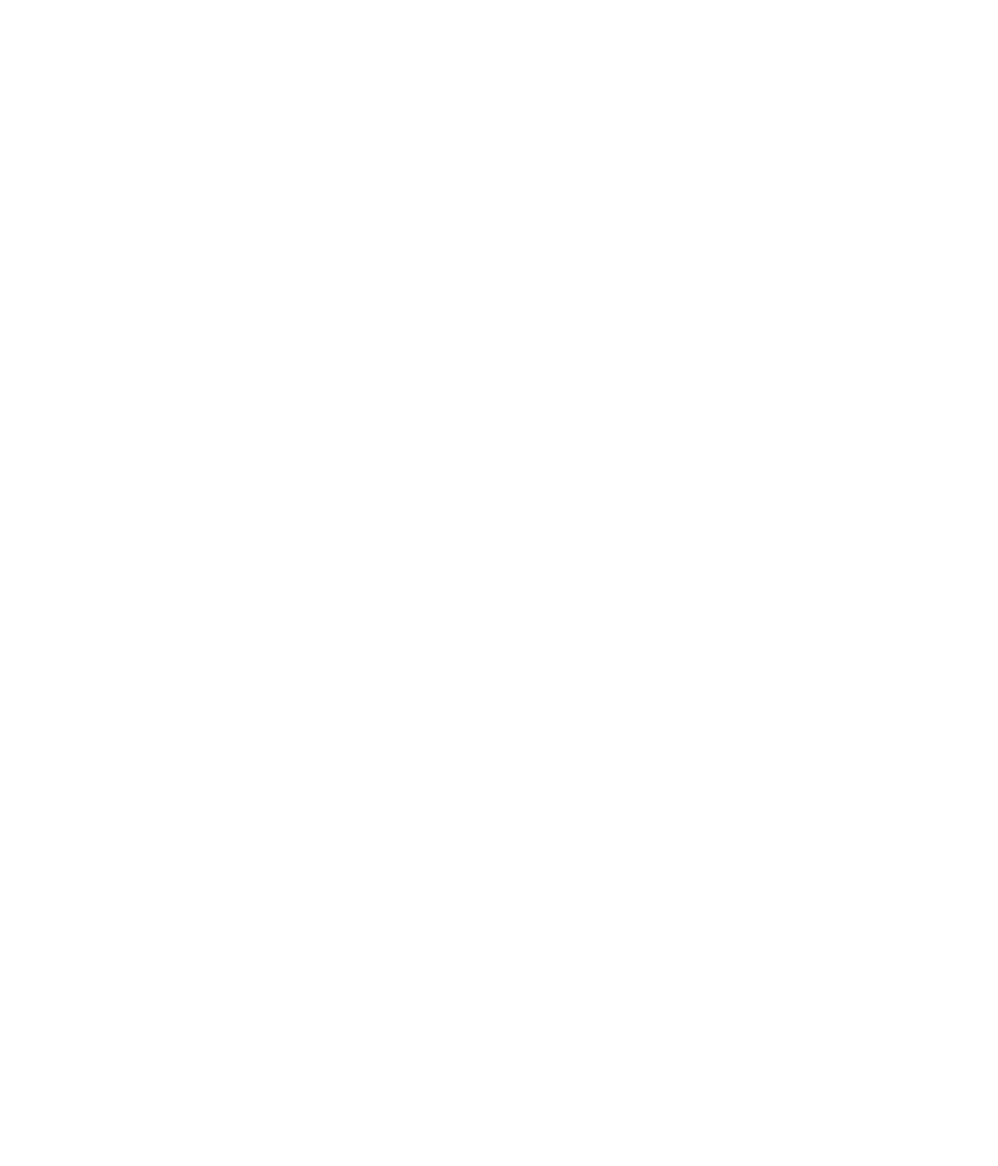
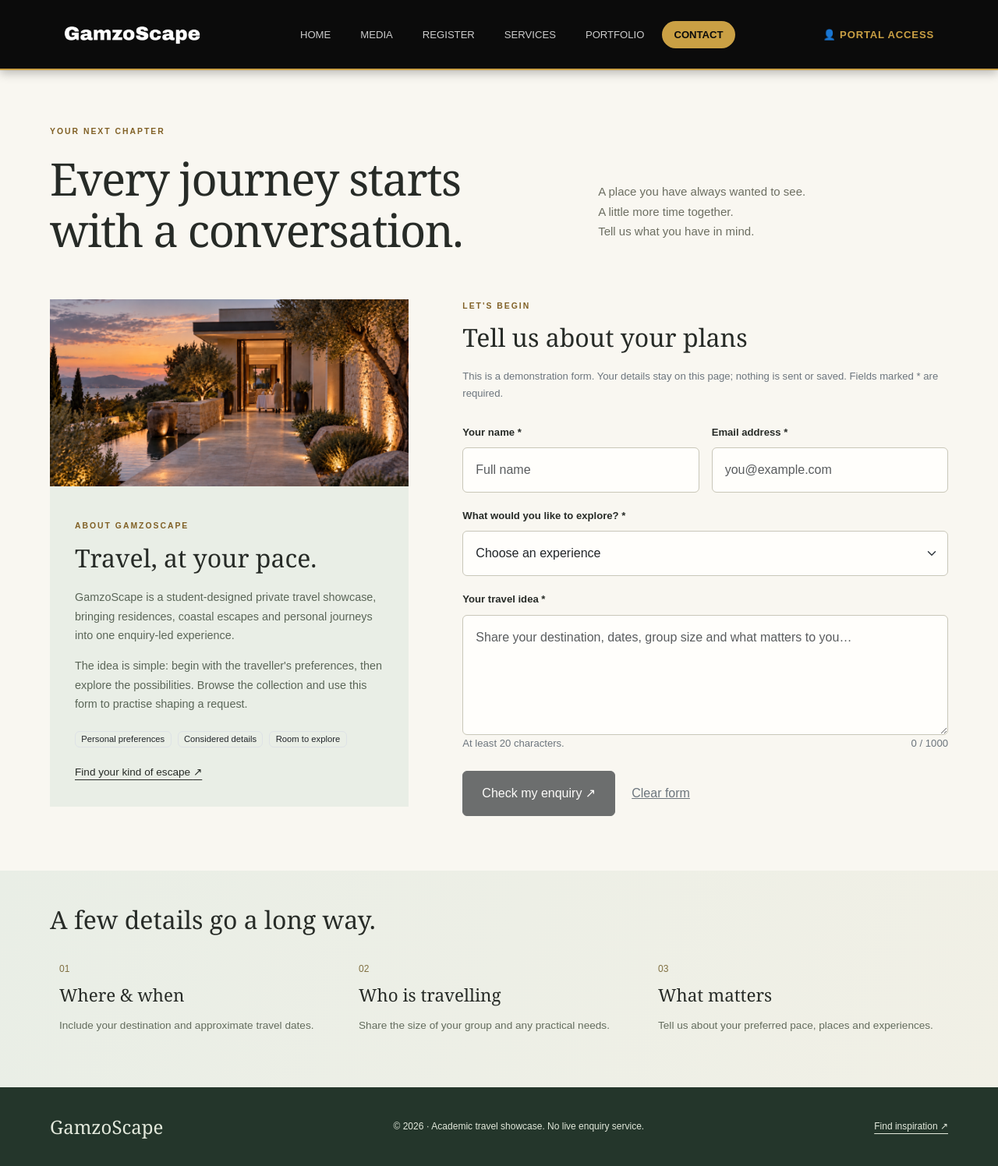
Before and after one commit to l1f24bscs/web-project-l1f24bscs0270, a plain HTML site: page contact.html in a window 1280 px wide. Shown: the whole page at 78% size. Before the commit the page ends 800 px from the top, so only its background shows below. Drawn offline with Linux system fonts and the light colour scheme.

Commit message:
Adding the html for contact and css for the contact and portfolio

```diff
--- a/contact.html
+++ b/contact.html
@@ -0,0 +1,108 @@
+<!DOCTYPE html>
+<html lang="en">
+<head>
+    <meta charset="UTF-8">
+    <meta name="viewport" content="width=device-width, initial-scale=1.0">
+    <meta name="description" content="Meet the GamzoScape concept and shape a personal travel enquiry.">
+    <title>Contact &amp; About | GamzoScape</title>
+    <link rel="stylesheet" href="css/bootstrap.min.css">
+    <link rel="stylesheet" href="css/contact.css">
+    <script src="js/contact.js" defer></script>
+    <link rel="stylesheet" href="css/header.css">
+</head>
+<body>
+    <a class="skip-link visually-hidden-focusable position-fixed top-0 start-0 bg-white px-3 py-2 m-2 z-3" href="#main">Skip to content</a>
+    <header class="gamzo-header header-dark">
+        <div class="container d-flex flex-wrap flex-column flex-md-row justify-content-center justify-content-xl-between align-items-center gap-3">
+            <a href="index.html" aria-label="GamzoScape home">
+                <img src="assets/images/logo.png" alt="GamzoScape" class="brand-logo-img">
+            </a>
+            <nav class="main-nav" aria-label="Main navigation">
+                <ul class="d-flex flex-wrap justify-content-center list-unstyled m-0 p-0 gap-2">
+                    <li><a href="index.html">Home</a></li>
+                    <li><a href="media.html">Media</a></li>
+                    <li><a href="register.html">Register</a></li>
+                    <li><a href="services.html">Services</a></li>
+                    <li><a href="portfolio.html">Portfolio</a></li>
+                    <li><a href="contact.html" class="active" aria-current="page">Contact</a></li>
+                </ul>
+            </nav>
+            <div class="header-actions d-none d-xl-block">
+                <a href="register.html" class="login-btn">&#128100; PORTAL ACCESS</a>
+            </div>
+        </div>
+    </header>
+    <main id="main">
+        <section class="contact-intro" aria-labelledby="contact-title">
+            <div><p class="eyebrow">YOUR NEXT CHAPTER</p><h1 id="contact-title">Every journey starts<br>with a conversation.</h1></div>
+            <p>A place you have always wanted to see.<br>A little more time together.<br>Tell us what you have in mind.</p>
+        </section>
+        <!-- Grid creates the main columns; Flexbox arranges details and actions. -->
+        <div class="contact-layout">
+            <section class="about-panel" aria-labelledby="about-title">
+                <img src="assets/images/1.png" alt="A peaceful terrace with warm lights and a view of the sea" width="1024" height="576" class="img-fluid d-block object-fit-cover">
+                <div class="about-copy">
+                    <p class="eyebrow">ABOUT GAMZOSCAPE</p>
+                    <h2 id="about-title">Travel, at your pace.</h2>
+                    <p>GamzoScape is a student-designed private travel showcase, bringing residences, coastal escapes and personal journeys into one enquiry-led experience.</p>
+                    <p>The idea is simple: begin with the traveller's preferences, then explore the possibilities. Browse the collection and use this form to practise shaping a request.</p>
+                    <ul class="travel-values d-flex flex-wrap gap-2 list-unstyled m-0 pt-2"><li class="badge border rounded text-dark fw-normal">Personal preferences</li><li class="badge border rounded text-dark fw-normal">Considered details</li><li class="badge border rounded text-dark fw-normal">Room to explore</li></ul>
+                    <a href="services.html">Find your kind of escape <span aria-hidden="true">↗</span></a>
+                </div>
+            </section>
+            <section class="enquiry-panel" aria-labelledby="enquiry-title">
+                <p class="eyebrow">LET'S BEGIN</p>
+                <h2 id="enquiry-title">Tell us about your plans</h2>
+                <p id="demo-note" class="form-note small text-secondary mb-4">This is a demonstration form. Your details stay on this page; nothing is sent or saved. Fields marked * are required.</p>
+                <noscript><p class="no-script-note text-danger">Enable JavaScript to check this demonstration enquiry. The form does not send messages.</p></noscript>
+                <form id="enquiry-form" aria-describedby="demo-note">
+                    <div class="row g-3">
+                        <div class="col-lg-6">
+                            <label class="form-label small fw-bold" for="contact-name">Your name *</label>
+                            <input class="form-control p-3" id="contact-name" name="name" type="text" required minlength="2" maxlength="80" autocomplete="name" placeholder="Full name" aria-describedby="name-error">
+                            <span class="field-error" id="name-error"></span>
+                        </div>
+                        <div class="col-lg-6">
+                            <label class="form-label small fw-bold" for="contact-email">Email address *</label>
+                            <input class="form-control p-3" id="contact-email" name="email" type="email" required maxlength="120" autocomplete="email" placeholder="you@example.com" aria-describedby="email-error">
+                            <span class="field-error" id="email-error"></span>
+                        </div>
+                        <div class="col-12">
+                            <label class="form-label small fw-bold" for="contact-service">What would you like to explore? *</label>
+                            <select class="form-select p-3" id="contact-service" name="service" required aria-describedby="service-error">
+                                <option value="" selected disabled>Choose an experience</option>
+                                <option value="residence">Private residences</option>
+                                <option value="coastal">Yachts &amp; coastal escapes</option>
+                                <option value="aviation">Private aviation &amp; concierge</option>
+                                <option value="undecided">I would like some inspiration</option>
+                            </select>
+                            <span class="field-error" id="service-error"></span>
+                        </div>
+                        <div class="col-12">
+                            <label class="form-label small fw-bold" for="contact-message">Your travel idea *</label>
+                            <textarea class="form-control p-3" id="contact-message" name="message" rows="5" required minlength="20" maxlength="1000" placeholder="Share your destination, dates, group size and what matters to you…" aria-describedby="message-hint message-count message-error"></textarea>
+                            <span class="field-error" id="message-error"></span>
+                            <div class="d-flex justify-content-between flex-wrap gap-2 small text-secondary"><span id="message-hint">At least 20 characters.</span><span id="message-count">0 / 1000</span></div>
+                        </div>
+                    </div>
+                    <div class="form-actions mt-4">
+                        <!-- Enabled by contact.js only after the local handler is ready. -->
+                        <button class="btn btn-dark px-4 py-3" id="check-enquiry" type="submit" disabled>Check my enquiry <span aria-hidden="true">↗</span></button>
+                        <button class="btn btn-link text-secondary p-0" type="reset">Clear form</button>
+                    </div>
+                    <p id="form-status" class="form-status small mt-3" role="status" aria-live="polite" aria-atomic="true"></p>
+                </form>
+            </section>
+        </div>
+        <section class="before-enquiry" aria-labelledby="before-title">
+            <h2 id="before-title">A few details go a long way.</h2>
+            <div class="planning-details row g-4 mx-auto">
+                <div class="col-sm-6 col-lg-4"><span>01</span><h3>Where &amp; when</h3><p>Include your destination and approximate travel dates.</p></div>
+                <div class="col-sm-6 col-lg-4"><span>02</span><h3>Who is travelling</h3><p>Share the size of your group and any practical needs.</p></div>
+                <div class="col-sm-6 col-lg-4"><span>03</span><h3>What matters</h3><p>Tell us about your preferred pace, places and experiences.</p></div>
+            </div>
+        </section>
+    </main>
+    <footer class="d-flex flex-wrap flex-column flex-md-row align-items-start align-items-md-center justify-content-between gap-3"><a href="index.html">GamzoScape</a><p>© 2026 · Academic travel showcase. No live enquiry service.</p><a href="portfolio.html">Find inspiration ↗</a></footer>
+</body>
+</html>
--- a/css/contact.css
+++ b/css/contact.css
@@ -0,0 +1,235 @@
+/* Contact: Grid and Flexbox with responsive form feedback. */
+body {
+    font-family: Arial, sans-serif;
+    color: #272b27;
+}
+
+h1,
+h2,
+h3 {
+    font-family: Georgia, serif;
+    font-weight: 400;
+    line-height: 1.15;
+}
+
+p {
+    margin: 1em 0;
+}
+
+a {
+    color: inherit;
+    text-underline-offset: 5px;
+}
+
+.eyebrow {
+    color: #806025;
+    font-size: .65rem;
+    font-weight: 700;
+    letter-spacing: 2px;
+}
+
+:focus-visible {
+    outline: 3px solid #997624;
+    outline-offset: 4px;
+}
+
+.field-error {
+    display: block;
+    color: #a52c22;
+    font-size: .75rem;
+    margin-top: 4px;
+}
+
+.field-error:empty {
+    display: none;
+}
+
+.form-control[aria-invalid="true"],
+.form-select[aria-invalid="true"] {
+    border-color: #b84032;
+    background-color: #fff9f6;
+}
+
+.form-status[data-state="error"] {
+    color: #a52c22;
+}
+
+.form-status[data-state="success"] {
+    color: #294e32;
+    border-left: 3px solid #617654;
+    padding-left: 14px;
+}
+
+footer {
+    padding: 28px 5%;
+    font-size: .75rem;
+}
+
+footer>a:first-child {
+    font: 1.5rem Georgia, serif;
+    text-decoration: none;
+}
+
+body {
+    background: #f9f7f1;
+    font-size: 15px;
+    line-height: 1.7;
+}
+
+h1 {
+    font-size: clamp(2.6rem, 4.5vw, 4.6rem);
+    letter-spacing: -1.5px;
+    margin: 18px 0 0;
+}
+
+h2 {
+    font-size: 2rem;
+    margin: 14px 0 20px;
+}
+
+.contact-intro {
+    display: grid;
+    grid-template-columns: 1.5fr 1fr;
+    align-items: end;
+    gap: 30px;
+    padding: 60px 5% 45px;
+    max-width: 1380px;
+    margin: auto;
+}
+
+.contact-intro>p {
+    color: #6c6e61;
+    padding-bottom: 4px;
+}
+
+.contact-layout {
+    display: grid;
+    grid-template-columns: minmax(0, .85fr) minmax(0, 1.15fr);
+    gap: 6%;
+    max-width: 1380px;
+    padding: 10px 5% 70px;
+    margin: auto;
+    align-items: start;
+}
+
+.about-panel {
+    background: #e9eee6;
+}
+
+.about-panel>img {
+    width: 100%;
+    height: 240px;
+}
+
+.about-copy {
+    padding: 32px;
+}
+
+.about-copy>p:not(.eyebrow) {
+    color: #5b6658;
+    font-size: .9rem;
+}
+
+.about-copy>a {
+    display: inline-block;
+    margin-top: 20px;
+    font-size: .85rem;
+}
+
+.enquiry-panel {
+    min-width: 0;
+}
+
+.enquiry-panel>.eyebrow {
+    margin-top: 0;
+}
+
+.form-control,
+.form-select {
+    background-color: #fffefb;
+    border-color: #c9c7b9;
+}
+
+.form-control:focus,
+.form-select:focus {
+    border-color: #617654;
+    box-shadow: 0 0 0 .2rem rgba(97, 118, 84, .2);
+}
+
+.form-actions {
+    display: flex;
+    flex-wrap: wrap;
+    align-items: center;
+    gap: 20px;
+}
+
+.form-status:empty {
+    display: none;
+}
+
+.before-enquiry {
+    padding: 45px 5% 55px;
+    background: linear-gradient(110deg, #e9eee6, #f1f0e6);
+}
+
+.before-enquiry>h2 {
+    max-width: 1240px;
+    margin: 0 auto 30px;
+}
+
+.planning-details {
+    max-width: 1240px;
+}
+
+.planning-details span {
+    color: #807042;
+    font-size: .75rem;
+}
+
+.planning-details h3 {
+    font-size: 1.4rem;
+    margin: 10px 0;
+}
+
+.planning-details p {
+    color: #636c5d;
+    font-size: .85rem;
+}
+
+footer {
+    background: #24362b;
+    color: #e3e9dc;
+}
+
+@media (max-width: 950px) {
+    .contact-intro {
+        grid-template-columns: 1fr;
+        gap: 10px;
+        padding-top: 35px;
+    }
+
+    .contact-layout {
+        gap: 30px;
+        grid-template-columns: minmax(0, .8fr) minmax(0, 1fr);
+    }
+
+    .about-copy {
+        padding: 23px;
+    }
+}
+
+@media (max-width: 650px) {
+
+    .contact-layout {
+        grid-template-columns: minmax(0, 1fr);
+        gap: 35px;
+    }
+
+    .contact-intro {
+        padding-bottom: 25px;
+    }
+
+    .about-panel>img {
+        height: 210px;
+    }
+}
--- a/css/portfolio.css
+++ b/css/portfolio.css
@@ -0,0 +1,269 @@
+/* Portfolio: named Grid areas, keyframe animations and responsive layouts. */
+body {
+    color: #292a25;
+    font: 16px/1.65 Arial, sans-serif;
+}
+
+h1,
+h2,
+h3 {
+    font-family: Georgia, serif;
+    font-weight: 400;
+    line-height: 1.15;
+}
+
+p {
+    margin: 1em 0;
+}
+
+a {
+    color: inherit;
+    text-underline-offset: 5px;
+}
+
+.eyebrow {
+    color: #806124;
+    font-size: .65rem;
+    font-weight: 700;
+    letter-spacing: 2px;
+}
+
+:focus-visible {
+    outline: 3px solid #a57d2b;
+    outline-offset: 5px;
+}
+
+footer {
+    padding: 30px 5%;
+    font-size: .75rem;
+}
+
+footer>a:first-child {
+    font: 1.5rem Georgia, serif;
+    text-decoration: none;
+}
+
+body {
+    background: #f8f6f0;
+}
+
+.gallery-intro {
+    max-width: 760px;
+    padding: 65px 25px 48px;
+    animation: reveal .8s ease both;
+}
+
+h1 {
+    font-size: clamp(3rem, 6vw, 5.8rem);
+    letter-spacing: -2px;
+    margin: 20px 0;
+}
+
+.gallery-intro>p:not(.eyebrow) {
+    max-width: 520px;
+    margin: auto;
+    color: #696558;
+}
+
+.intro-rule {
+    display: block;
+    width: 65px;
+    height: 2px;
+    background: #ad873b;
+    margin: 32px auto 0;
+    transform-origin: left;
+    animation: draw-line 1s ease both;
+}
+
+.gallery-section {
+    max-width: 1320px;
+    padding: 0 5% 65px;
+}
+
+.gallery-heading {
+    align-items: baseline;
+    border-top: 1px solid #d7d0be;
+}
+
+.gallery-heading h2 {
+    font-size: 1.4rem;
+    margin: 0;
+}
+
+.gallery-heading>p {
+    color: #706b5e;
+    font-size: .7rem;
+}
+
+.travel-gallery {
+    display: grid;
+    grid-template-columns: 1.2fr 1fr;
+    grid-template-areas: "residence coast" "note coast";
+    gap: 32px 40px;
+    align-items: start;
+}
+
+.residence-study {
+    grid-area: residence;
+}
+
+.coast-study {
+    grid-area: coast;
+}
+
+.gallery-item {
+    min-width: 0;
+}
+
+.photo-frame {
+    background: #e4dfd3;
+}
+
+.gallery-item img {
+    width: 100%;
+    height: 340px;
+    transition: transform .6s ease;
+}
+
+.coast-study img {
+    height: 580px;
+}
+
+.gallery-item:hover img {
+    transform: scale(1.035);
+}
+
+.image-number {
+    color: #8b713e;
+    font-size: .75rem;
+}
+
+figcaption h3 {
+    font-size: 1.45rem;
+    margin: 0 0 10px;
+}
+
+figcaption p {
+    font-size: .58rem;
+    letter-spacing: 1.5px;
+    color: #756e5d;
+    margin: 0;
+}
+
+.collection-note {
+    grid-area: note;
+    border-left: 2px solid #b5964f;
+    padding: 0 25px;
+    margin: 10px 0;
+}
+
+.collection-note h2 {
+    font-size: 2.4rem;
+    margin: 12px 0;
+}
+
+.collection-note>p:not(.eyebrow) {
+    max-width: 400px;
+    color: #696558;
+    font-size: .9rem;
+}
+
+.collection-note a {
+    font-size: .8rem;
+}
+
+.gallery-invitation {
+    padding: 60px 25px;
+    background: linear-gradient(120deg, #e8e1d0, #f1eddf);
+}
+
+.gallery-invitation h2 {
+    font-size: clamp(2rem, 4vw, 3.4rem);
+    margin: 18px 0;
+}
+
+.gallery-invitation>p {
+    color: #625d50;
+}
+
+@keyframes reveal {
+    from {
+        opacity: 0;
+        transform: translateY(15px);
+    }
+
+    to {
+        opacity: 1;
+        transform: translateY(0);
+    }
+}
+
+@keyframes draw-line {
+    from {
+        transform: scaleX(0);
+    }
+
+    to {
+        transform: scaleX(1);
+    }
+}
+
+@media (max-width: 900px) {
+    .travel-gallery {
+        grid-template-columns: 1fr 1fr;
+        grid-template-areas: "residence coast" "note note";
+        gap: 30px 22px;
+    }
+
+    .gallery-item img {
+        height: 340px;
+    }
+
+    .collection-note>p:not(.eyebrow) {
+        max-width: 650px;
+    }
+}
+
+@media (max-width: 600px) {
+
+    .travel-gallery {
+        grid-template-columns: minmax(0, 1fr);
+        grid-template-areas: "residence" "coast" "note";
+    }
+
+    .gallery-item img {
+        height: 300px;
+    }
+
+    .gallery-intro {
+        padding-top: 38px;
+    }
+
+    .gallery-heading {
+        align-items: flex-start;
+    }
+
+    .gallery-heading>p {
+        margin: 0;
+    }
+}
+
+@media (prefers-reduced-motion: reduce) {
+
+    .gallery-intro,
+    .intro-rule {
+        animation: none;
+    }
+
+    .gallery-item img {
+        transition: none;
+    }
+
+    .gallery-item:hover img {
+        transform: none;
+    }
+}
+
+footer {
+    border-top: 1px solid #d7d0be;
+}
```
Also changed, not shown: css/services.css (+12 -0 lines).
